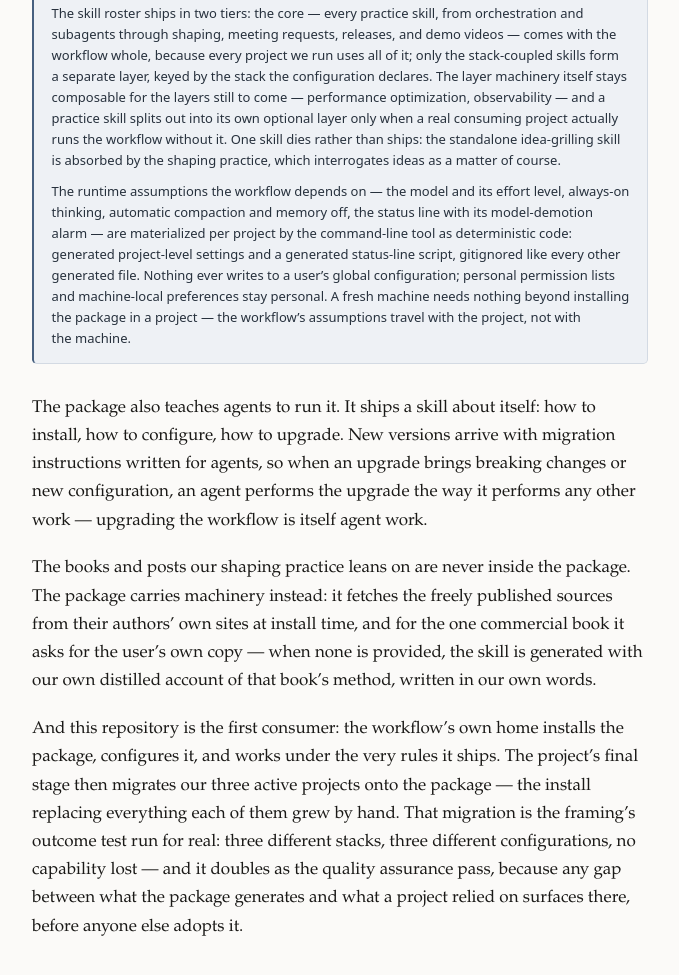
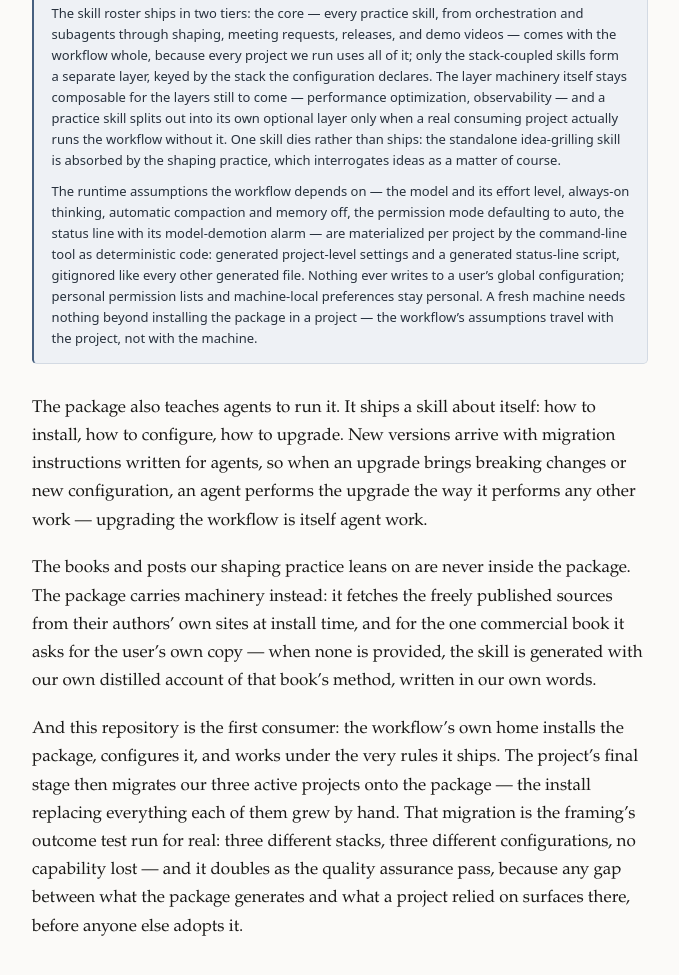
Before and after one commit to seasonedcc/seasoned-skills, a plain HTML site: page shaping/one-workflow/index.html in a window 1280 px wide. Shown: the part 6018-6993 px from the top of the page, without its empty margins (300-979 px from the left). Drawn offline with Linux system fonts and the light colour scheme.

Commit message:
Add the default permission mode to the generated runtime settings

```diff
--- a/shaping/one-workflow/index.html
+++ b/shaping/one-workflow/index.html
@@ -373,7 +373,8 @@
             <p>
               The runtime assumptions the workflow depends on &mdash; the model and
               its effort level, always-on thinking, automatic compaction and memory
-              off, the status line with its model-demotion alarm &mdash; are
+              off, the permission mode defaulting to auto, the status line with its
+              model-demotion alarm &mdash; are
               materialized per project by the command-line tool as deterministic
               code: generated project-level settings and a generated status-line
               script, gitignored like every other generated file. Nothing ever
```
